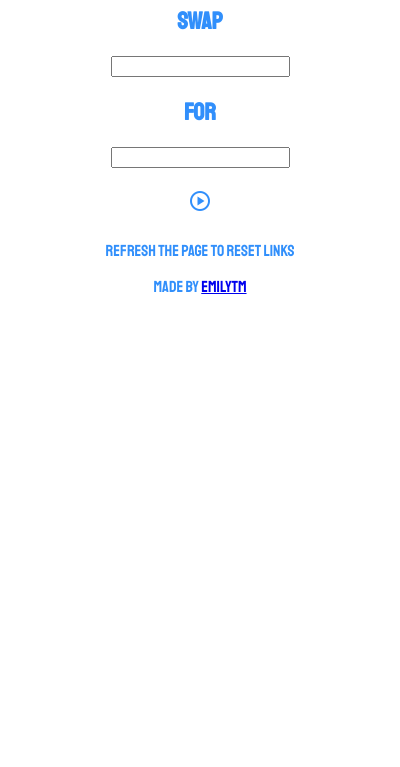
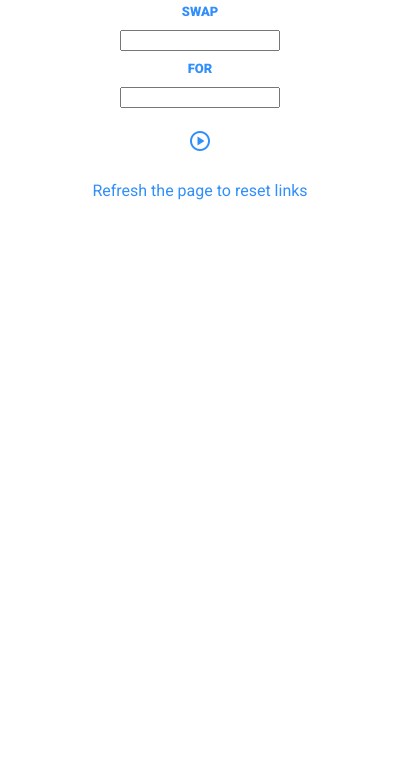
Before and after one commit to emilytm/link-swap-extension, a browser extension: page popup.html in a window 400 px wide. Shown: the part 77-844 px from the top of the page. Drawn offline with nearby package versions, Linux system fonts and the light colour scheme.

Commit message:
Simplified styles, fixed manifest icon error

```diff
--- a/popup.css
+++ b/popup.css
@@ -1,4 +1,4 @@
-@import url('https://fonts.googleapis.com/css2?family=Staatliches&family=Work+Sans&display=swap');
+@import url('https://fonts.googleapis.com/css2?family=Roboto:wght@300;400;900&display=swap');
 
 body {
     background-color: #FFF;
@@ -6,9 +6,12 @@ body {
     min-width: 300px;
     max-width: 450px;
     color: #318ffb;
-    font-family: 'Staatliches','Trebuchet MS',Arial, Helvetica, sans-serif;
+    font-family: 'Roboto',Arial, Helvetica, sans-serif;
 }
 
+h2 {
+    font-size: small;
+}
 /* h1 {
     font-family: 'Staatliches','Trebuchet MS',Arial, Helvetica, sans-serif;
 } */
@@ -50,7 +53,7 @@ button:active{
 } */
 
 input {
-    font-family: 'Work Sans', Arial, Helvetica, sans-serif;
+    font-family: 'Roboto', Arial, Helvetica, sans-serif;
 }
 
 .stop-btn {
--- a/popup.html
+++ b/popup.html
@@ -5,11 +5,11 @@
     <link rel="stylesheet" href="https://fonts.googleapis.com/css2?family=Material+Symbols+Outlined:opsz,wght,FILL,GRAD@48,600,0,0" />
 </head>
 <body>
-    <h1>Link Switch</h1>
-    <h2>Swap</h2>
+    <h1>Link Swap</h1>
+    <h2>SWAP</h2>
     <form class="link-inputs" id="link-inputs">
         <input type="text" name="link-to-replace" id="link-to-replace">
-        <h2>for</h2>
+        <h2>FOR</h2>
         <input type="text" name="replcement-link" id="replacement-link">
         <button name="play-pause" class="play-pause-btn" id="play-pause-btn" type="submit">
             <span class="material-symbols-outlined" id="play-pause-icon">
@@ -19,10 +19,8 @@
     </form>
 
     <script src="popup.js"></script>
-<!--     <script src="http://code.jquery.com/jquery-latest.min.js"></script>
- -->    <footer>
+   <footer>
         <p class="instruction">Refresh the page to reset links</p>
-        <p>Made by <a href="emilytmcintyre@gmail.com" target="_blank">emilytm</a></p>
     </footer>
 </body>
 </html>
```
Also changed, not shown: manifest.json.
